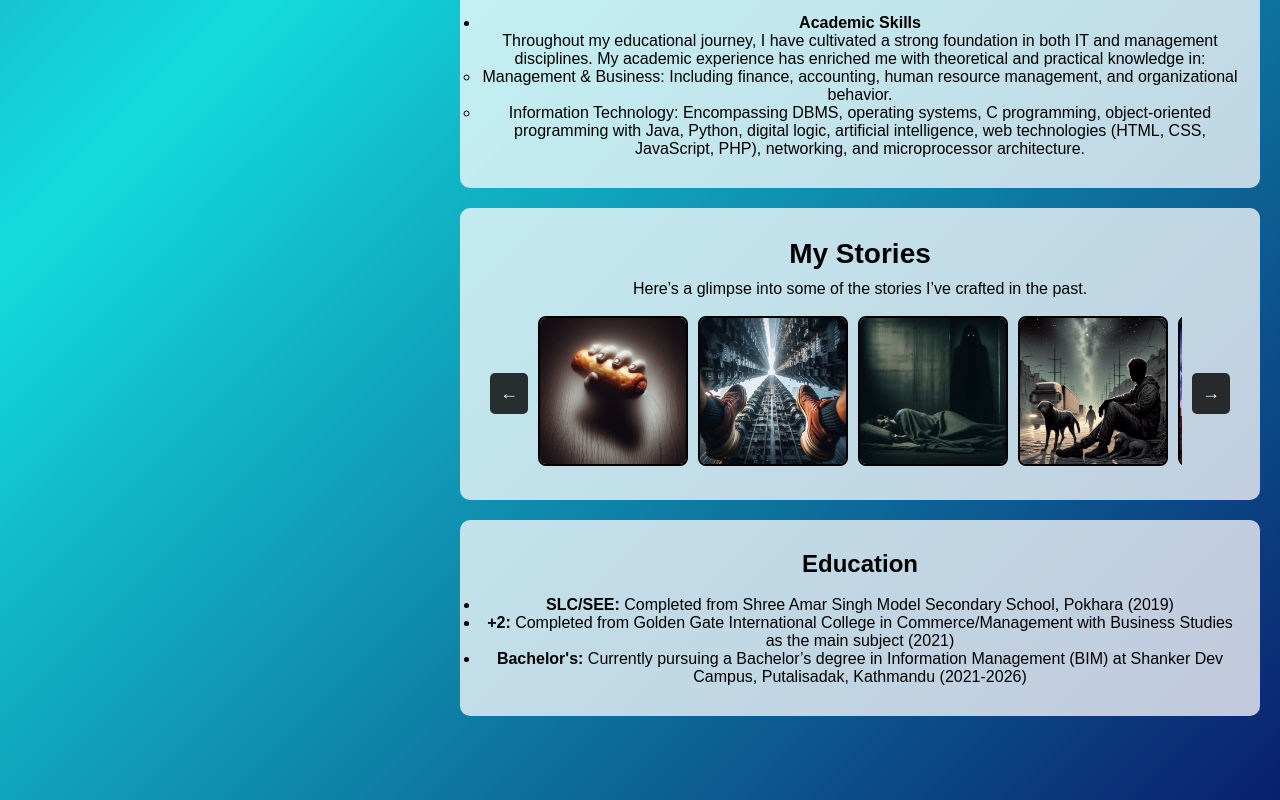
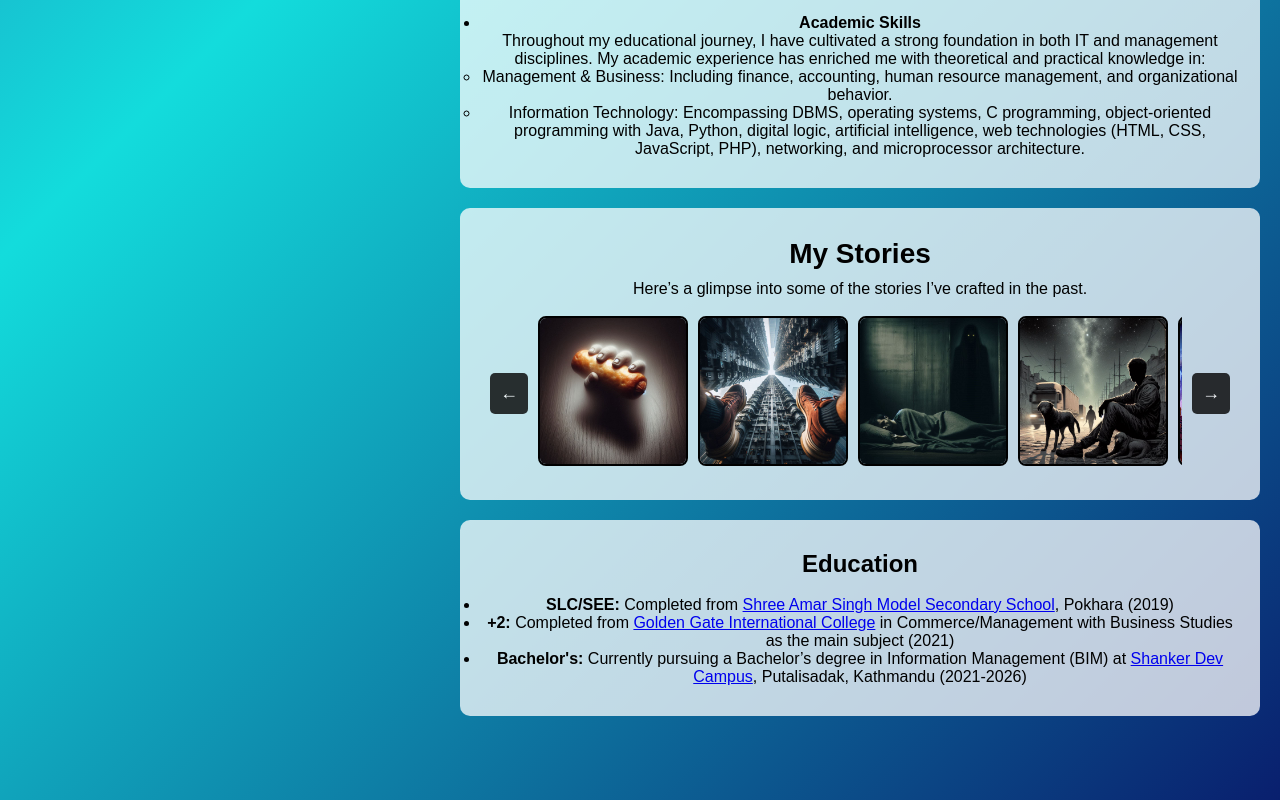
Before and after one commit to Suzzal26/Static_Profile, a plain HTML site: page index.html in a window 1280 px wide. Shown: the part 1563-2363 px from the top of the page. Drawn offline with Linux system fonts and the light colour scheme.

Commit message:
More Changes

```diff
--- a/index.css
+++ b/index.css
@@ -118,7 +118,7 @@ section h3 {
 
 /* Footer (Navbar) */
 .navbar {
-    position: sticky; /* Stick to bottom of the viewport */
+    position: sticky;
     bottom: 0;
     background-color: #fffffff4;
     display: flex;
--- a/index.html
+++ b/index.html
@@ -44,6 +44,7 @@
                 <div class="carousel">
                     <button class="carousel-btn prev-btn">←</button>
                     <div class="carousel-images">
+                        <a href="another_images/Sujal Ghimire Portfolio.pdf" target="_blank"><img src="another_images/port_pdf.jpg" alt="port_pdf"></a>
                         <a href="another_images/Menu.jpg" target="_blank"><img src="another_images/Menu.jpg" alt="Menu"></a>
                         <a href="another_images/Shoes.jpg" target="_blank"><img src="another_images/Shoes.jpg" alt="Shoes"></a>
                         <a href="another_images/Glow.png" target="_blank"><img src="another_images/Glow.png" alt="Glow"></a>
@@ -132,13 +133,13 @@
                 <h2>Education</h2> <br>
                 <ul>
                     <li>
-                        <strong>SLC/SEE:</strong> Completed from Shree Amar Singh Model Secondary School, Pokhara (2019)
+                        <strong>SLC/SEE:</strong> Completed from <a href="https://amv.edu.np/" target="_blank">Shree Amar Singh Model Secondary School</a>, Pokhara (2019)
                     </li>
                     <li>
-                        <strong>+2:</strong> Completed from Golden Gate International College in Commerce/Management with Business Studies as the main subject (2021)
+                        <strong>+2:</strong> Completed from <a href="https://sec.goldengateintl.com/" target="_blank">Golden Gate International College</a> in Commerce/Management with Business Studies as the main subject (2021)
                     </li>
                     <li>
-                        <strong>Bachelor's:</strong> Currently pursuing a Bachelor’s degree in Information Management (BIM) at Shanker Dev Campus, Putalisadak, Kathmandu (2021-2026)
+                        <strong>Bachelor's:</strong> Currently pursuing a Bachelor’s degree in Information Management (BIM) at <a href="https://sdc.tu.edu.np/" target="_blank">Shanker Dev Campus</a>, Putalisadak, Kathmandu (2021-2026)
                     </li>
                 </ul>
             </section>
--- a/index.js
+++ b/index.js
@@ -1,15 +1,17 @@
 document.addEventListener('DOMContentLoaded', () => {
-    const carouselImages = document.querySelector('.carousel-images');
-    const prevBtn = document.querySelector('.prev-btn');
-    const nextBtn = document.querySelector('.next-btn');
+    const carousels = document.querySelectorAll('.carousel');
 
-    let scrollAmount = 0;
+    carousels.forEach((carousel) => {
+        const carouselImages = carousel.querySelector('.carousel-images');
+        const prevBtn = carousel.querySelector('.prev-btn');
+        const nextBtn = carousel.querySelector('.next-btn');
 
-    nextBtn.addEventListener('click', () => {
-        carouselImages.scrollBy({ left: 200, behavior: 'smooth' });
-    });
+        nextBtn.addEventListener('click', () => {
+            carouselImages.scrollBy({ left: 200, behavior: 'smooth' });
+        });
 
-    prevBtn.addEventListener('click', () => {
-        carouselImages.scrollBy({ left: -200, behavior: 'smooth' });
+        prevBtn.addEventListener('click', () => {
+            carouselImages.scrollBy({ left: -200, behavior: 'smooth' });
+        });
     });
 });
```
Also changed, not shown: another_images/port_pdf.jpg (added), 1 other file.
